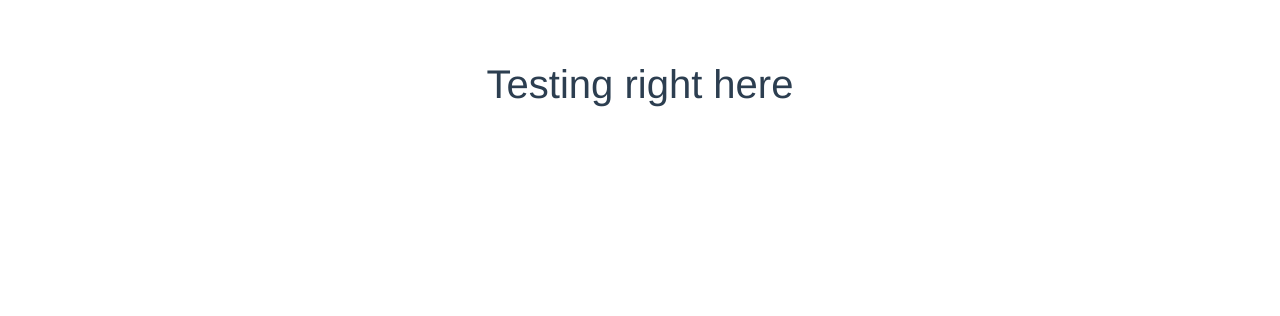
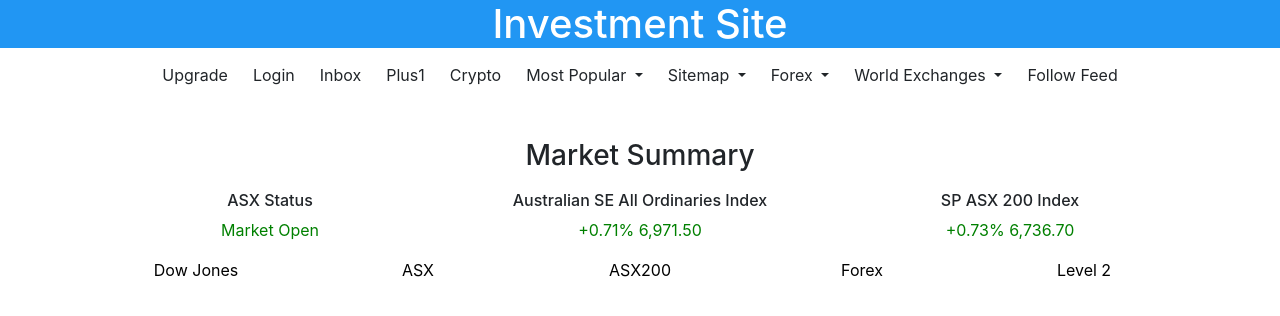
Before and after one commit to Callum9362/investment-site, a Vue app: page / in a window 1280 px wide. Shown: the top 316 px of the page. Built offline with nearby package versions, Linux system fonts and the light colour scheme.

Commit message:
Added in three components for nav, menus and market summary

```diff
--- a/public/index.html
+++ b/public/index.html
@@ -21,5 +21,4 @@
   <div id="app"></div>
   <!-- built files will be auto injected -->
 </body>
-
 </html>
--- a/src/App.vue
+++ b/src/App.vue
@@ -1,25 +1,21 @@
 <template>
   <div id="app">
-    <h1>Testing right here</h1>
+    <Nav />
+    <Menu />
+    <MarketSummary />
   </div>
 </template>
 
 <script>
+import Nav from './components/Nav.vue'
+import Menu from './components/Menu.vue'
+import MarketSummary from './components/MarketSummary.vue'
 
 export default {
   name: 'App',
-  components: {
-  }
+  components: { Nav, Menu, MarketSummary}
 }
 </script>
 
 <style>
-#app {
-  font-family: Avenir, Helvetica, Arial, sans-serif;
-  -webkit-font-smoothing: antialiased;
-  -moz-osx-font-smoothing: grayscale;
-  text-align: center;
-  color: #2c3e50;
-  margin-top: 60px;
-}
 </style>
--- /dev/null
+++ b/src/components/MarketSummary.vue
@@ -0,0 +1,69 @@
+<template>
+  <section class="marketSummary text-center">
+    <div class="container">
+      <h3 class="sumTitle">Market Summary</h3>
+       <div class="container">
+         <div class="row">
+           <div class="col-sm">
+             <h6>ASX Status</h6>
+             <p class="green">Market Open</p>
+           </div>
+           <div class="col-sm">
+             <h6>Australian SE All Ordinaries Index</h6>
+             <p class="green">+0.71% 6,971.50</p>
+           </div>
+           <div class="col-sm">
+             <h6>SP ASX 200 Index</h6>
+             <p class="green">+0.73% 6,736.70</p>
+           </div>
+         </div>
+       </div>
+       <div class="container">
+         <div class="row">
+           <div class="col-sm">
+              <a class="other-market" href="">Dow Jones</a>
+           </div>
+           <div class="col-sm">
+             <a class="other-market" href="">ASX</a>
+           </div>
+           <div class="col-sm">
+             <a class="other-market" href="">ASX200</a>
+           </div>
+           <div class="col-sm">
+             <a  class="other-market" href="">Forex</a>
+           </div>
+           <div class="col-sm">
+             <a class="other-market" href="">Level 2</a>
+           </div>
+         </div>
+       </div>
+    </div>
+  </section>
+</template>
+
+<script>
+
+export default {
+  name: 'MarketSummary',
+  components: {
+  }
+}
+</script>
+
+<style>
+  .marketSummary{
+    padding-top: 45px;
+  }
+
+  .sumTitle{
+    padding-bottom: 10px;
+  }
+
+  .green{
+    color: green;
+  }
+
+  .other-market{
+    color: black;
+  }
+</style>
--- /dev/null
+++ b/src/components/Menu.vue
@@ -0,0 +1,85 @@
+<template>
+  <section class="menus">
+    <div class="col-lg text-center">
+      <div class="btn-group btn-group-justified" role="group">
+        <div class="btn-group" role="group">
+          <button type="button" class="btn btn-default">Upgrade</button>
+        </div>
+        <div class="btn-group" role="group">
+          <button type="button" class="btn btn-default">Login</button>
+        </div>
+        <div class="btn-group" role="group">
+          <button type="button" class="btn btn-default">Inbox</button>
+        </div>
+        <div class="btn-group" role="group">
+          <button type="button" class="btn btn-default">Plus1</button>
+        </div>
+        <div class="btn-group" role="group">
+          <button type="button" class="btn btn-default">Crypto</button>
+        </div>
+        <div class="btn-group" role="group">
+          <button
+            type="button"
+            class="btn btn-default dropdown-toggle"
+            data-toggle="dropdown"
+            aria-haspopup="true"
+            aria-expanded="false"
+          >
+            Most Popular
+          </button>
+          <ul class="dropdown-menu">
+            <li><a href="#">Action</a></li>
+            <li><a href="#">Another action</a></li>
+            <li><a href="#">Something else here</a></li>
+          </ul>
+        </div>
+        <div class="btn-group" role="group">
+          <button
+            type="button"
+            class="btn btn-default dropdown-toggle"
+            data-toggle="dropdown"
+            aria-haspopup="true"
+            aria-expanded="false"
+          >
+            Sitemap
+          </button>
+        </div>
+        <div class="btn-group" role="group">
+          <button
+            type="button"
+            class="btn btn-default dropdown-toggle"
+            data-toggle="dropdown"
+            aria-haspopup="true"
+            aria-expanded="false"
+          >
+            Forex
+          </button>
+        </div>
+        <div class="btn-group" role="group">
+          <button
+            type="button"
+            class="btn btn-default dropdown-toggle"
+            data-toggle="dropdown"
+            aria-haspopup="true"
+            aria-expanded="false"
+          >
+            World Exchanges
+          </button>
+        </div>
+        <div class="btn-group" role="group">
+          <button type="button" class="btn btn-default">Follow Feed</button>
+        </div>
+      </div>
+    </div>
+  </section>
+</template>
+
+<script>
+export default {
+  name: "Menu",
+  components: {},
+};
+</script>
+
+<style>
+</style>
--- /dev/null
+++ b/src/components/Nav.vue
@@ -0,0 +1,27 @@
+<template>
+  <section class="headbar">
+    <h1 class="pageName">Investment Site</h1>
+  </section>
+</template>
+
+<script>
+
+export default {
+  name: 'Nav',
+  components: {
+  }
+}
+</script>
+
+<style>
+.headbar {
+    background-color: #2196F3;
+    padding-top: none;
+    padding-bottom: none;
+}
+
+.pageName{
+    color: white;
+    text-align: center;
+}
+</style>
```
Also changed, not shown: src/assets/MarketsSum.PNG (added).
